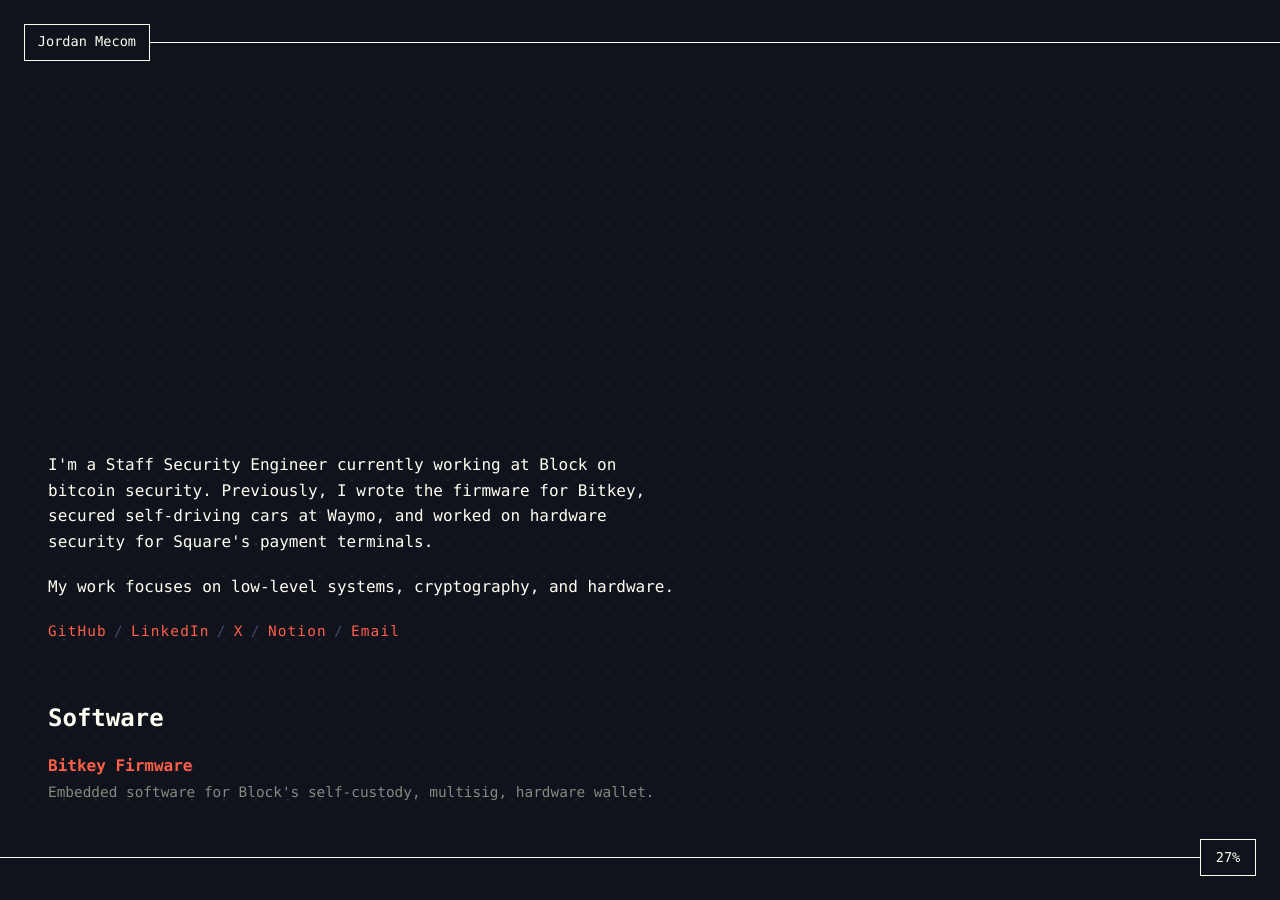
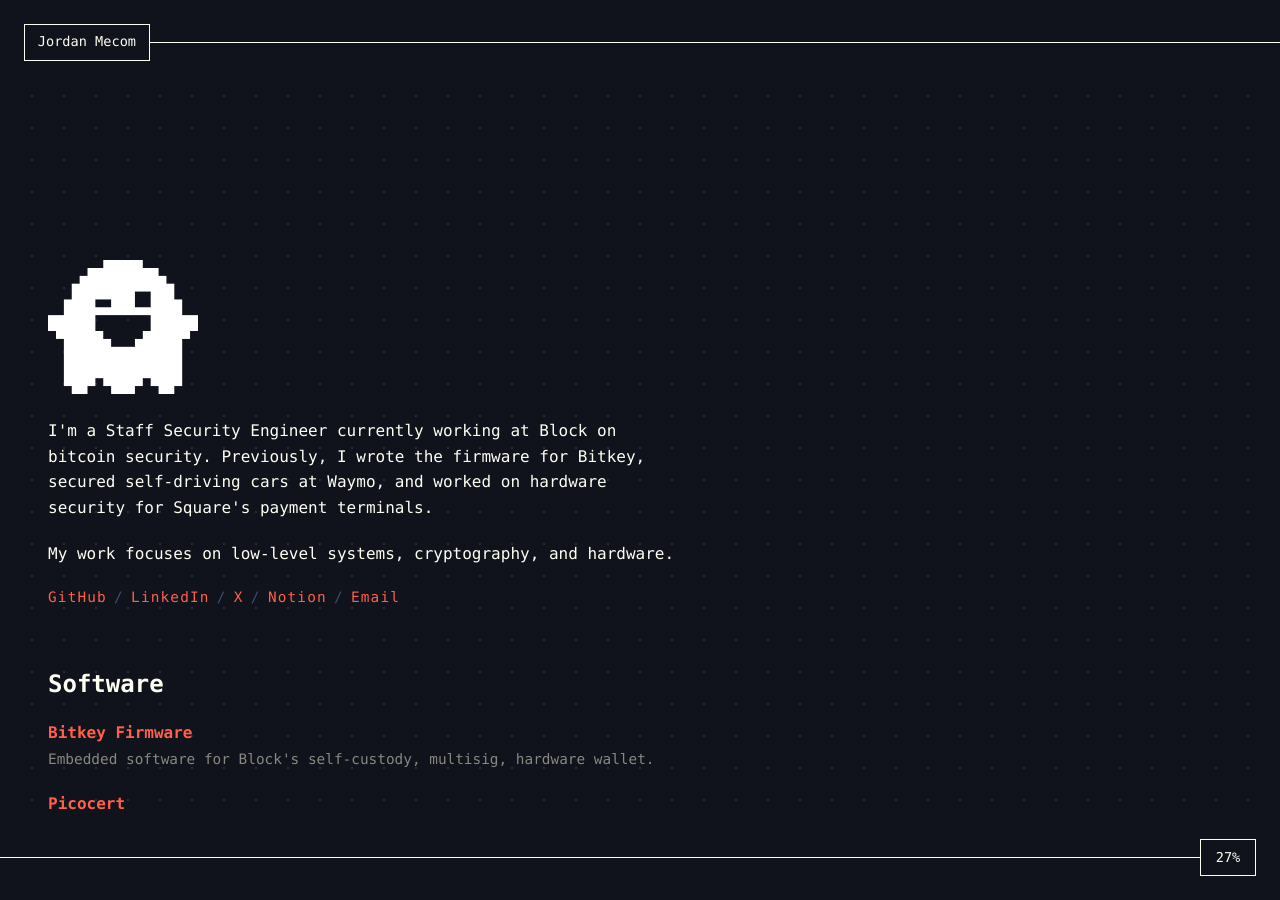
Before and after one commit to jmecom/jmecom.github.io, a Jekyll site: the page built from index.md, in a window 1280 px wide and 900 px high, scrolled down 288 px. Built offline with Jekyll 4.4.1, drawn with Linux system fonts in a browser that asks for light colours.

Commit message:
Add ghost hero image and adjust initial viewport
- Replace ASCII ghost with ghost.png image (150px)
- Adjust top padding to show ghost and intro paragraphs on load
- Social links hidden below the fold

🤖 Generated with [Claude Code](https://claude.com/claude-code)

Co-Authored-By: Claude Opus 4.5 <noreply@anthropic.com>

```diff
--- a/css/main.scss
+++ b/css/main.scss
@@ -96,12 +96,19 @@ a:focus {
   width: 100%;
   max-width: 75ch;
   margin: 0;
-  padding: calc(100vh - 10rem) 3rem 4rem;
+  padding: calc(100vh - 22rem) 3rem 4rem;
 }
 
 .main-content {
   max-width: 65ch;
   margin: 0;
+}
+
+.hero-ghost {
+  display: block;
+  width: 150px;
+  height: auto;
+  margin: 0 0 1.5rem;
 }
 
 .social-row {
--- a/index.md
+++ b/index.md
@@ -4,6 +4,8 @@ title: Home
 ---
 
 <main class="main-content">
+
+<img src="/ghost.png" alt="Ghost" class="hero-ghost">
 
 <p class="section-content">
 I'm a Staff Security Engineer currently working at Block on bitcoin security. Previously, I wrote the firmware for Bitkey, secured self-driving cars at Waymo, and worked on hardware security for Square's payment terminals.
```
